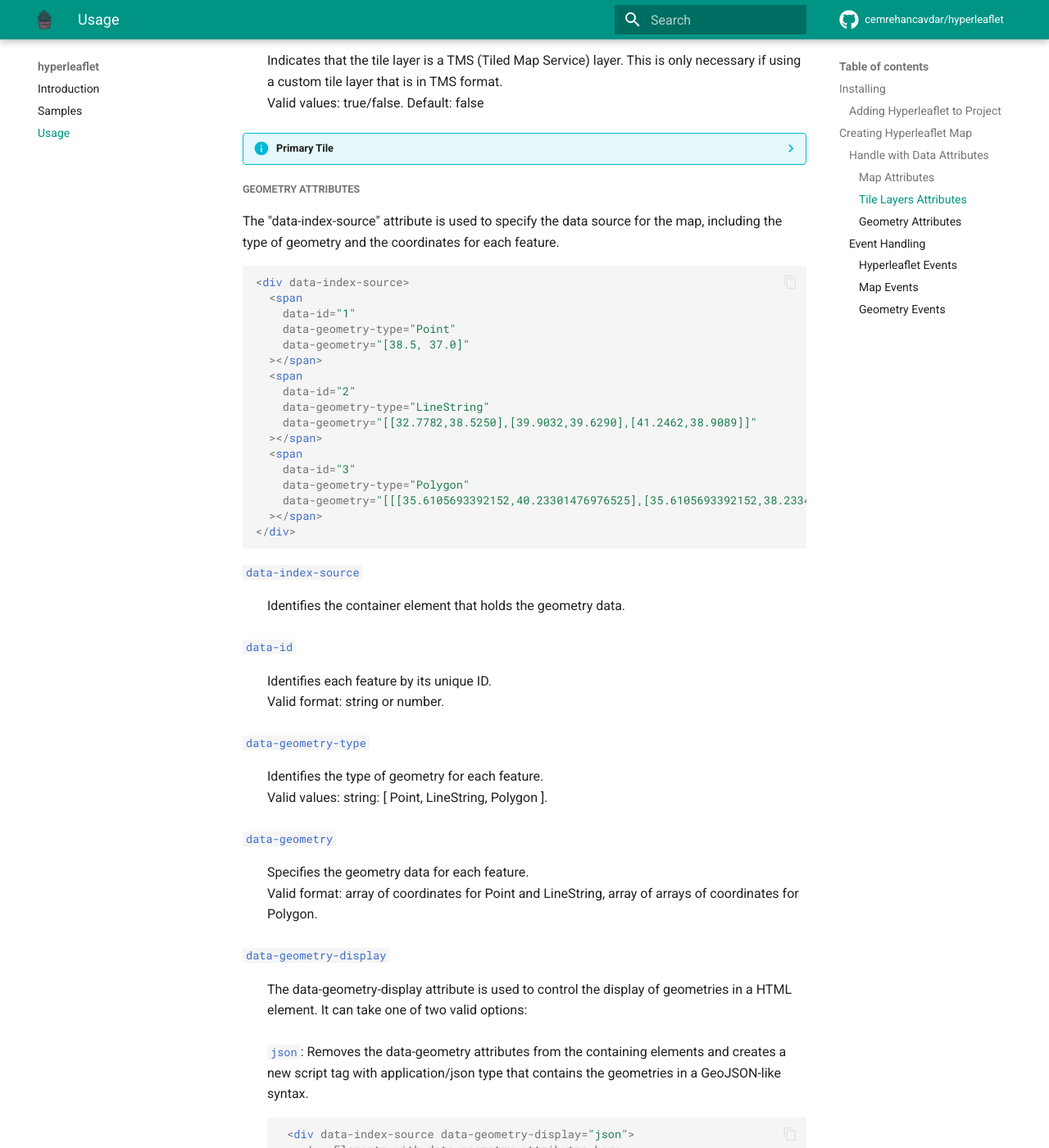
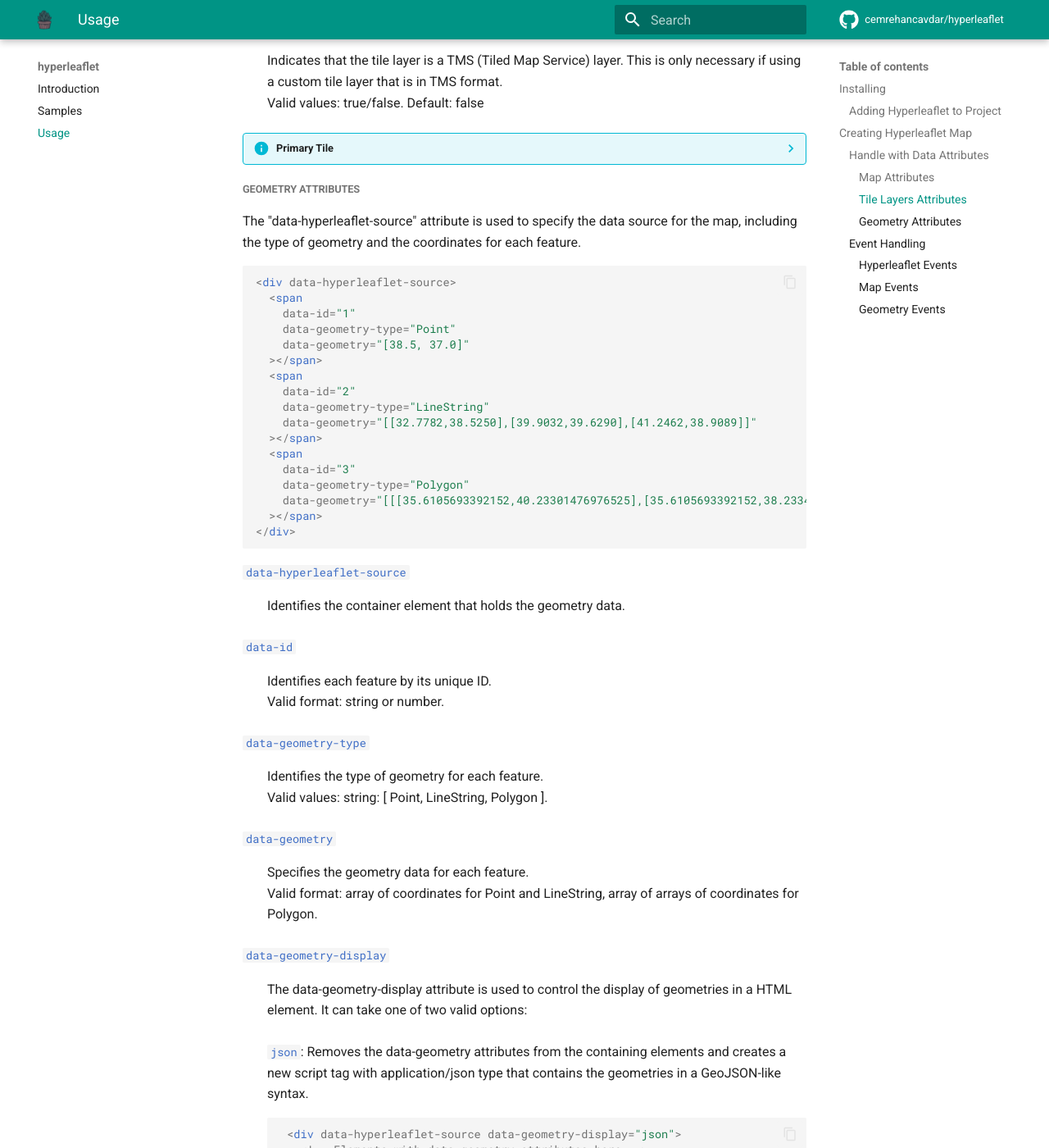
Before and after one commit to cemrehancavdar/hyperleaflet, an MkDocs documentation site: the page built from docs/docs/usage.md, in a window 1280 px wide and 1400 px high, scrolled down 2965 px. Shown: the whole window at 82% size. Built offline with MkDocs 1.6.1 and Material for MkDocs 9.7.7, drawn with Linux system fonts in a browser that asks for light colours; comment, search, counter and statistics services are not loaded; some of the changed text lies outside the part shown.

````diff
--- a/docs/docs/usage.md
+++ b/docs/docs/usage.md
@@ -4,7 +4,7 @@
 
 ```html
 <script
-  src="https://www.unpkg.com/index"
+  src="https://www.unpkg.com/hyperleaflet"
   integrity="sha384-hJcYnhFwc9+OUe4q7GsQz3cYn5tXKOzO6pl/wjSc2FKofcAfN/nsQg5Il+jCiFN+"
   crossorigin="anonymous"
 ></script>
@@ -132,10 +132,10 @@
 
 ##### Geometry Attributes
 
-The "data-index-source" attribute is used to specify the data source for the map, including the type of geometry and the coordinates for each feature.
+The "data-hyperleaflet-source" attribute is used to specify the data source for the map, including the type of geometry and the coordinates for each feature.
 
 ``` html
-<div data-index-source>
+<div data-hyperleaflet-source>
   <span
     data-id="1"
     data-geometry-type="Point"
@@ -153,7 +153,7 @@
   ></span>
 </div>
 ```
-`#!css data-index-source`
+`#!css data-hyperleaflet-source`
 : Identifies the container element that holds the geometry data.<br>
 
 `#!css data-id`
@@ -173,7 +173,7 @@
 : The data-geometry-display attribute is used to control the display of geometries in a HTML element. It can take one of two valid options: <br><br>
    `#!css json`: Removes the data-geometry attributes from the containing elements and creates a new script tag with application/json type that contains the geometries in a GeoJSON-like syntax.
    ``` html
-    <div data-index-source data-geometry-display="json">
+    <div data-hyperleaflet-source data-geometry-display="json">
       <!-- Elements with data-geometry attributes here -->
     </div>
    ```
@@ -193,7 +193,7 @@
    ```
    `#!css remove`: Removes the data-geometry attributes from the containing elements.
    ``` html
-    <div data-index-source data-geometry-display="remove">
+    <div data-hyperleaflet-source data-geometry-display="remove">
       <!-- Elements with data-geometry attributes here -->
     </div>
    ```
@@ -216,8 +216,8 @@
   Events use the **`target:event`** syntax, separated by a colon.
 #### Hyperleaflet Events
 
-`#!css index:ready`
-: Triggered when index successfuly initialized <br>
+`#!css hyperleaflet:ready`
+: Triggered when hyperleaflet successfuly initialized <br>
   Event detail attributes <br>
   <span style="color: var(--md-code-hl-keyword-color)">zoom</span>:  the current zoom level, in the form: number <br>
   <span style="color: var(--md-code-hl-keyword-color)">center</span>: the geographic coordinates of the center of the map, in the form { lat: number, lng: number } <br>
````
Also changed, not shown: docs/docs/index.md (+4 -4 lines), README.md.
